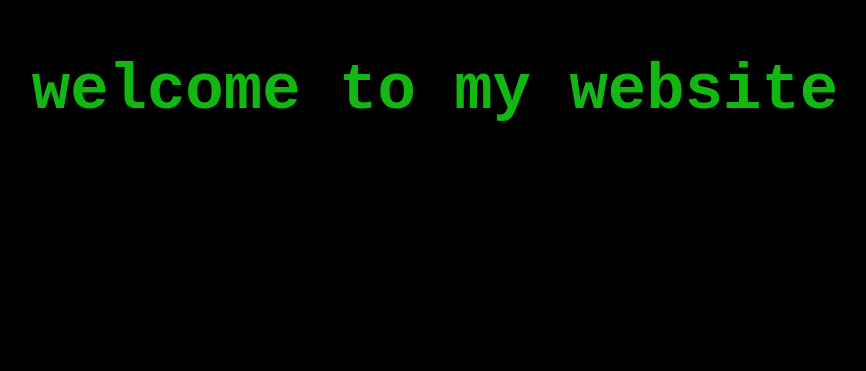
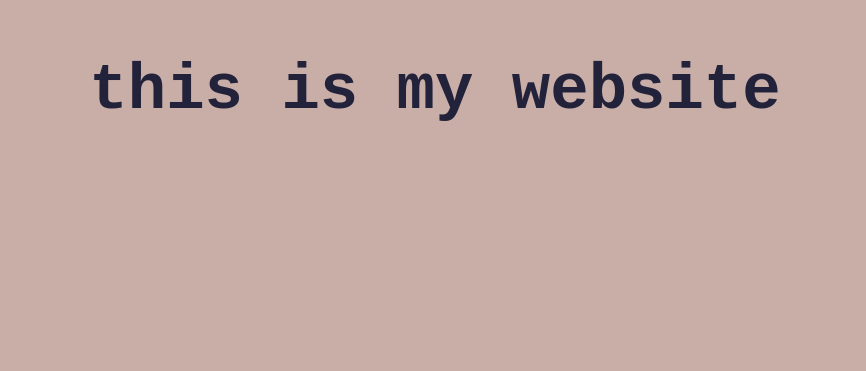
Before and after one commit to EmilioJD/reacting, a React (Create React App) app: page / in a window 1280 px wide. Shown: the part 1109-1480 px from the top of the page, without its empty margins (205-1071 px from the left). Built offline with nearby package versions, Linux system fonts and the light colour scheme.

Commit message:
Title bar changes

```diff
--- a/public/index.html
+++ b/public/index.html
@@ -2,7 +2,7 @@
 <html lang="en">
   <head>
     <meta charset="utf-8" />
-    <link rel="icon" href="%PUBLIC_URL%/favicon.ico" />
+    <link rel="icon" href="%PUBLIC_URL%/emilio.png" />
     <meta name="viewport" content="width=device-width, initial-scale=1" />
     <meta name="theme-color" content="#000000" />
     <meta
@@ -24,7 +24,7 @@
       work correctly both with client-side routing and a non-root public URL.
       Learn how to configure a non-root public URL by running `npm run build`.
     -->
-    <title>React App</title>
+    <title>whyemil.io</title>
   </head>
   <body>
     <noscript>You need to enable JavaScript to run this app.</noscript>
--- a/src/App.css
+++ b/src/App.css
@@ -8,16 +8,16 @@
 }
 
 html {
-  /* background-color: var(--beige); */
-  background-color: black;
+  background-color: var(--darkbeige);
+  /* background-color: black; */
 }
 
 .fade-in-section {
   opacity: 0;
   transform: translateY(60vh);
   visibility: hidden;
-  transition: opacity 1200ms ease-out, transform 600ms ease-out,
-    visibility 1200ms ease-out;
+  transition: opacity 1600ms ease-out, transform 600ms ease-out,
+    visibility 1600ms ease-out;
   will-change: opacity, transform, visibility;
 }
 .fade-in-section.is-visible {
@@ -33,7 +33,8 @@ html {
   flex-direction: column;
   align-items: center;
   font-family: "Courier New", monospace;
-  color: rgb(18, 183, 18);
+  /* color: rgb(18, 183, 18); */
+  color: var(--navy);
   justify-content: center;
 }
 
--- a/src/App.js
+++ b/src/App.js
@@ -64,18 +64,13 @@ function App() {
     <>
       <FadeInSection>
         <div className="body">
-          <h1>this is emil.io</h1>
-        </div>
-      </FadeInSection>
-      <FadeInSection>
-        <div className="body">
-          <h1>welcome to my website</h1>
+          <h1>welcome to "why emilio"</h1>
         </div>
       </FadeInSection>
 
       <FadeInSection>
         <div className="body">
-          <h1>i'm going to use this as my portfolio</h1>
+          <h1>this is my website</h1>
         </div>
       </FadeInSection>
       <FadeInSection>
```
Also changed, not shown: public/e.png (added), public/emilio.png (added).
